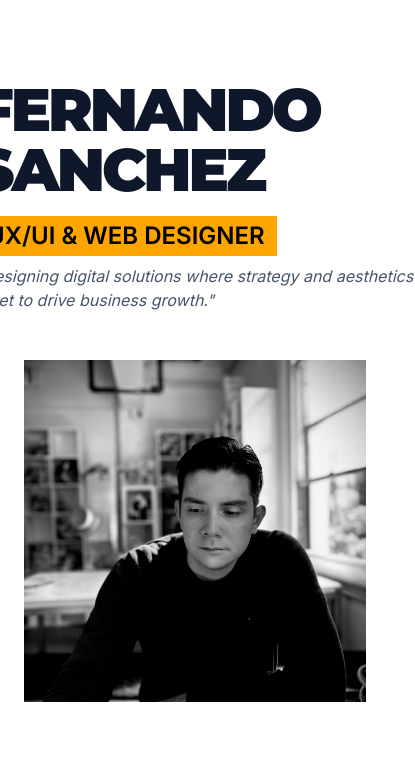
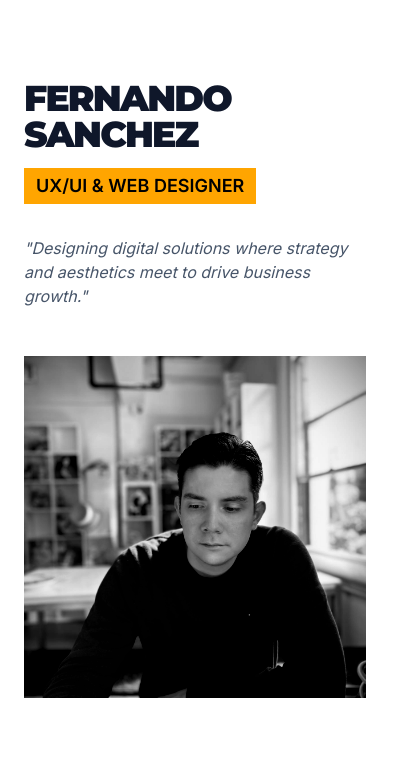
Before and after one commit to fernando-sanchez-ux-ui-web-designer/ux-portfolio, a plain HTML site: page index.html in a window 390 px wide. Shown: the top 763 px of the page, 415 px wide, since content can reach past the window. Drawn offline with nearby package versions, Linux system fonts and the light colour scheme.

Commit message:
Add files via upload

```diff
--- a/index.html
+++ b/index.html
@@ -49,16 +49,18 @@
 <body class="bg-background-light dark:bg-background-dark text-slate-900 dark:text-slate-100 transition-colors duration-300">
 <header class="max-w-6xl mx-auto px-6 pt-20 pb-12">
 <div class="flex flex-col md:flex-row justify-between items-center gap-12">
-<div class="flex-1">
-<h1 class="text-6xl font-black mb-4 uppercase tracking-tighter">
-                    Fernando<br/>Sanchez
-                </h1>
-<div class="highlight-box text-2xl mb-2 uppercase">
-                    UX/UI &amp; Web Designer
-                </div>
-<p class="text-base w-[440px] italic text-slate-600 dark:text-slate-400">
-                    "Designing digital solutions where strategy and aesthetics meet to drive business growth."
-                </p>
+<div class="flex-1 w-full">
+    <h1 class="text-4xl md:text-6xl font-black mb-4 uppercase tracking-tighter leading-none">
+        Fernando<br/>Sanchez
+    </h1>
+
+    <div class="highlight-box text-lg md:text-2xl mb-6 md:mb-8 uppercase inline-block">
+        UX/UI & Web Designer
+    </div>
+
+    <p class="text-base md:text-lg w-full md:w-[300px] italic text-slate-600 dark:text-slate-400 mt-2">
+        "Designing digital solutions where strategy and aesthetics meet to drive business growth."
+    </p>
 </div>
 <div class="w-full md:w-[450px] aspect-square bg-slate-200 dark:bg-slate-800 overflow-hidden">
 <img alt="fernando-test" class="w-full h-full object-cover grayscale contrast-125" src="assets/fernando-ux-portfolio-profile-picture.jpeg"/>
```
